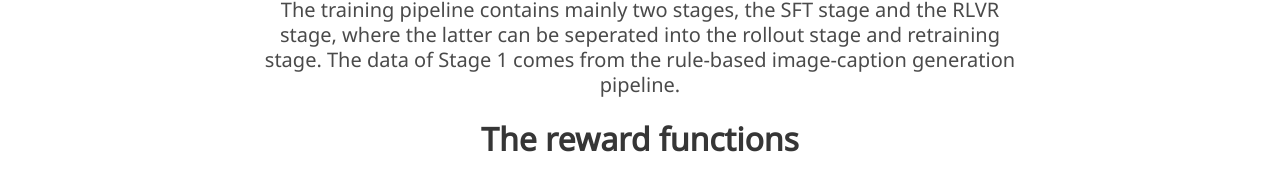
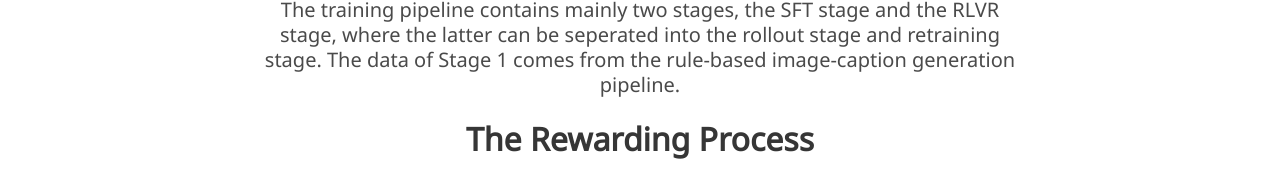
Before and after one commit to MachinePhoenix/GeoReasoning_blog, a plain HTML site: page index.html in a window 1280 px wide. Shown: the part 2523-2701 px from the top of the page. Drawn offline with nearby package versions, Linux system fonts and the light colour scheme; some icons are missing; a web font is replaced by a local one.

Commit message:
Update index.html

```diff
--- a/index.html
+++ b/index.html
@@ -271,7 +271,7 @@
                       </div>
 
                     <div class="centered-content">
-                        <h2 class="title is-3 has-text-centered">The reward functions</h2>
+                        <h2 class="title is-3 has-text-centered">The Rewarding Process</h2>
 
                       <div class="image-frame">
                             <div class="image-container">
```
